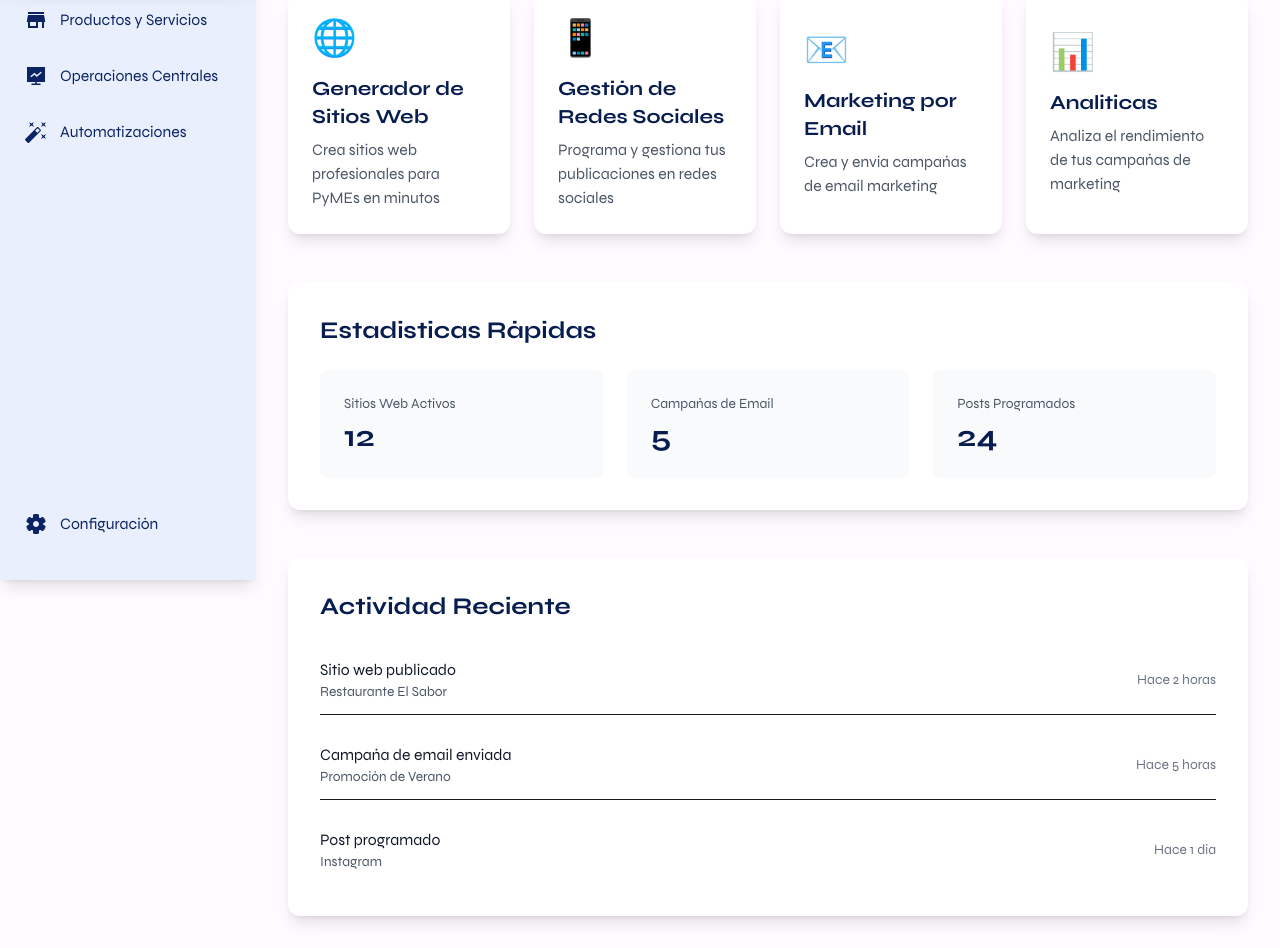
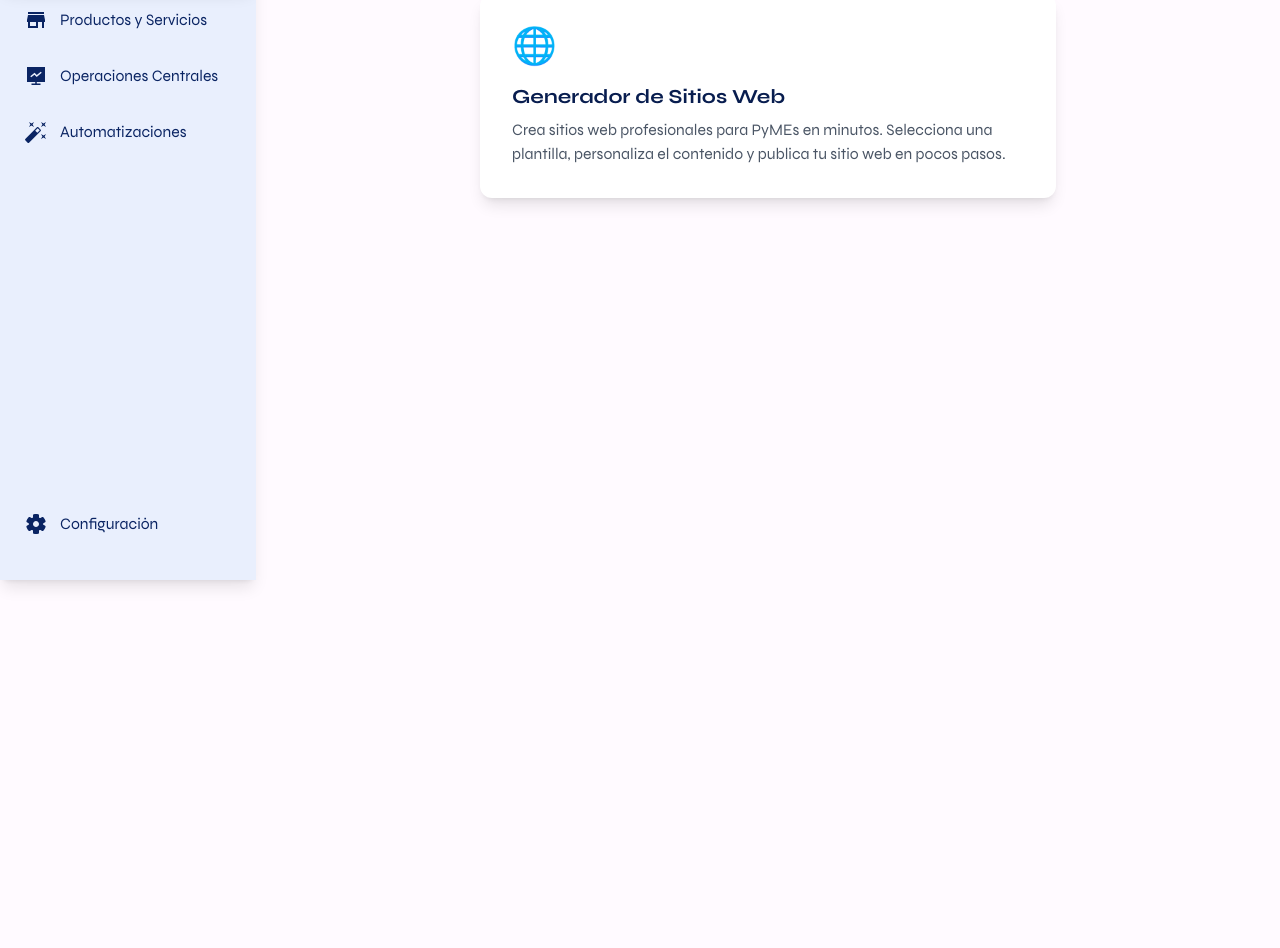
Before and after one commit to iadev2005/UcaBytes, a React (Vite) app: page /marketing in a window 1280 px wide. Shown: the part 220-1168 px from the top of the page. After the commit the page ends 850 px from the top, so only its background shows below. Built offline with nearby package versions, Linux system fonts and the light colour scheme.

Commit message:
refactor(marketing): Simplificar página para mostrar solo el Generador de Sitios Web

```diff
--- a/src/pages/Marketing.tsx
+++ b/src/pages/Marketing.tsx
@@ -1,39 +1,10 @@
 import { useState } from 'react';
 import WebsiteBuilder from '../components/marketing/WebsiteBuilder';
 
-type MarketingTool = 'website-builder' | 'social-media' | 'email' | 'analytics';
+export default function Marketing() {
+  const [showBuilder, setShowBuilder] = useState(false);
 
-export default function Marketing() {
-  const [selectedTool, setSelectedTool] = useState<MarketingTool | null>(null);
-
-  const tools = [
-    {
-      id: 'website-builder' as MarketingTool,
-      name: 'Generador de Sitios Web',
-      description: 'Crea sitios web profesionales para PyMEs en minutos',
-      icon: '🌐'
-    },
-    {
-      id: 'social-media' as MarketingTool,
-      name: 'Gestión de Redes Sociales',
-      description: 'Programa y gestiona tus publicaciones en redes sociales',
-      icon: '📱'
-    },
-    {
-      id: 'email' as MarketingTool,
-      name: 'Marketing por Email',
-      description: 'Crea y envía campañas de email marketing',
-      icon: '📧'
-    },
-    {
-      id: 'analytics' as MarketingTool,
-      name: 'Analíticas',
-      description: 'Analiza el rendimiento de tus campañas de marketing',
-      icon: '📊'
-    }
-  ];
-
-  if (selectedTool === 'website-builder') {
+  if (showBuilder) {
     return <WebsiteBuilder />;
   }
 
@@ -49,78 +20,19 @@ export default function Marketing() {
           </p>
         </div>
 
-        <div className="grid grid-cols-1 md:grid-cols-2 lg:grid-cols-4 gap-6">
-          {tools.map(tool => (
+        <div className="max-w-xl mx-auto">
           <button
-              key={tool.id}
-              onClick={() => setSelectedTool(tool.id)}
-              className="bg-white rounded-xl shadow-lg p-6 text-left transition-transform hover:scale-105 hover:shadow-xl"
+            onClick={() => setShowBuilder(true)}
+            className="w-full bg-white rounded-xl shadow-lg p-8 text-left transition-transform hover:scale-105 hover:shadow-xl"
           >
-              <div className="text-4xl mb-4">{tool.icon}</div>
+            <div className="text-4xl mb-4">🌐</div>
             <h2 className="text-xl font-semibold mb-2 text-[var(--color-primary-700)]">
-                {tool.name}
+              Generador de Sitios Web
             </h2>
             <p className="text-gray-600">
-                {tool.description}
+              Crea sitios web profesionales para PyMEs en minutos. Selecciona una plantilla, personaliza el contenido y publica tu sitio web en pocos pasos.
             </p>
           </button>
-          ))}
-        </div>
-
-        <div className="mt-12 bg-white rounded-xl shadow-lg p-8">
-          <h2 className="text-2xl font-bold mb-6 text-[var(--color-primary-700)]">
-            Estadísticas Rápidas
-          </h2>
-          <div className="grid grid-cols-1 md:grid-cols-3 gap-6">
-            <div className="bg-gray-50 rounded-lg p-6">
-              <p className="text-sm text-gray-600 mb-1">Sitios Web Activos</p>
-              <p className="text-3xl font-bold text-[var(--color-primary-700)]">12</p>
-            </div>
-            <div className="bg-gray-50 rounded-lg p-6">
-              <p className="text-sm text-gray-600 mb-1">Campañas de Email</p>
-              <p className="text-3xl font-bold text-[var(--color-primary-700)]">5</p>
-            </div>
-            <div className="bg-gray-50 rounded-lg p-6">
-              <p className="text-sm text-gray-600 mb-1">Posts Programados</p>
-              <p className="text-3xl font-bold text-[var(--color-primary-700)]">24</p>
-            </div>
-          </div>
-        </div>
-
-        <div className="mt-12 bg-white rounded-xl shadow-lg p-8">
-          <h2 className="text-2xl font-bold mb-6 text-[var(--color-primary-700)]">
-            Actividad Reciente
-          </h2>
-          <div className="space-y-4">
-            {[
-              {
-                action: 'Sitio web publicado',
-                target: 'Restaurante El Sabor',
-                time: 'Hace 2 horas'
-              },
-              {
-                action: 'Campaña de email enviada',
-                target: 'Promoción de Verano',
-                time: 'Hace 5 horas'
-              },
-              {
-                action: 'Post programado',
-                target: 'Instagram',
-                time: 'Hace 1 día'
-              }
-            ].map((activity, index) => (
-              <div
-                key={index}
-                className="flex items-center justify-between py-3 border-b last:border-0"
-              >
-                <div>
-                  <p className="font-medium text-gray-900">{activity.action}</p>
-                  <p className="text-sm text-gray-600">{activity.target}</p>
-                </div>
-                <span className="text-sm text-gray-500">{activity.time}</span>
-              </div>
-            ))}
-          </div>
         </div>
       </div>
     </div>
```
Lines whose indentation alone changed are shown as unchanged.
